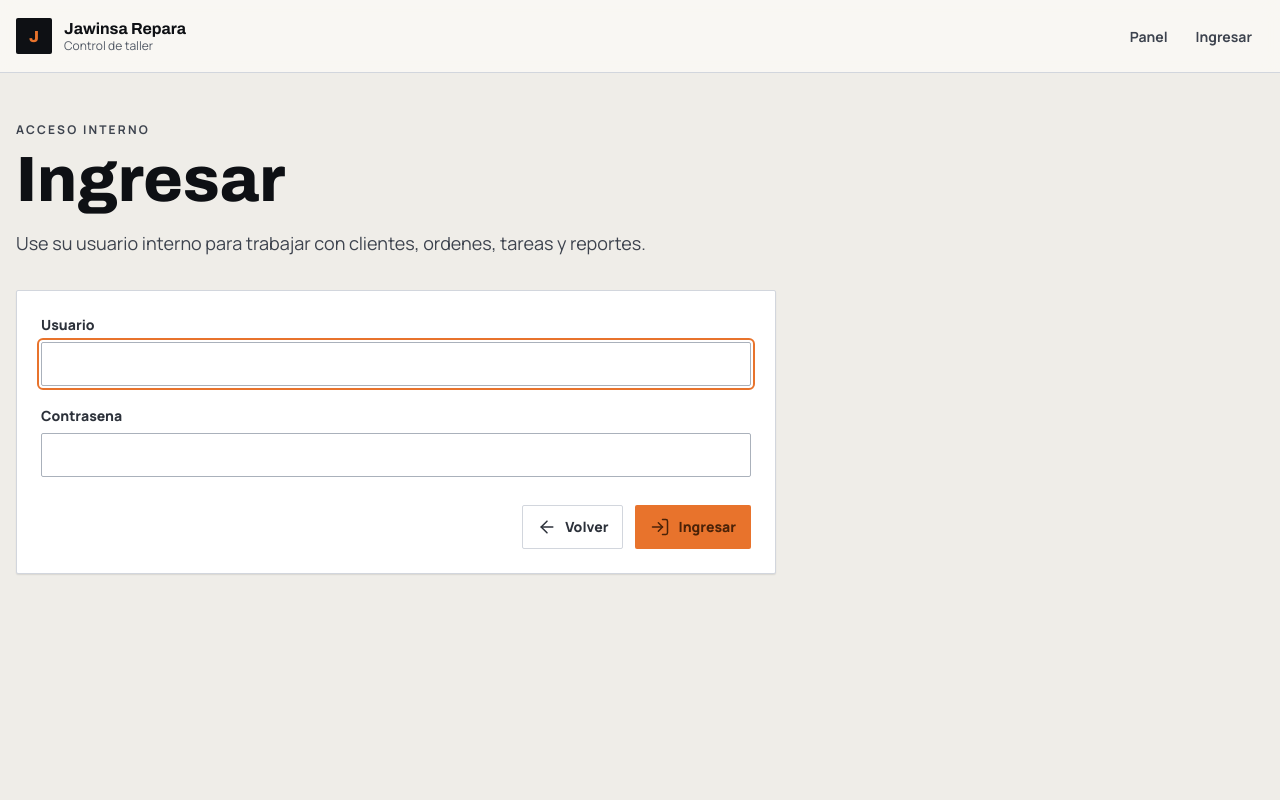
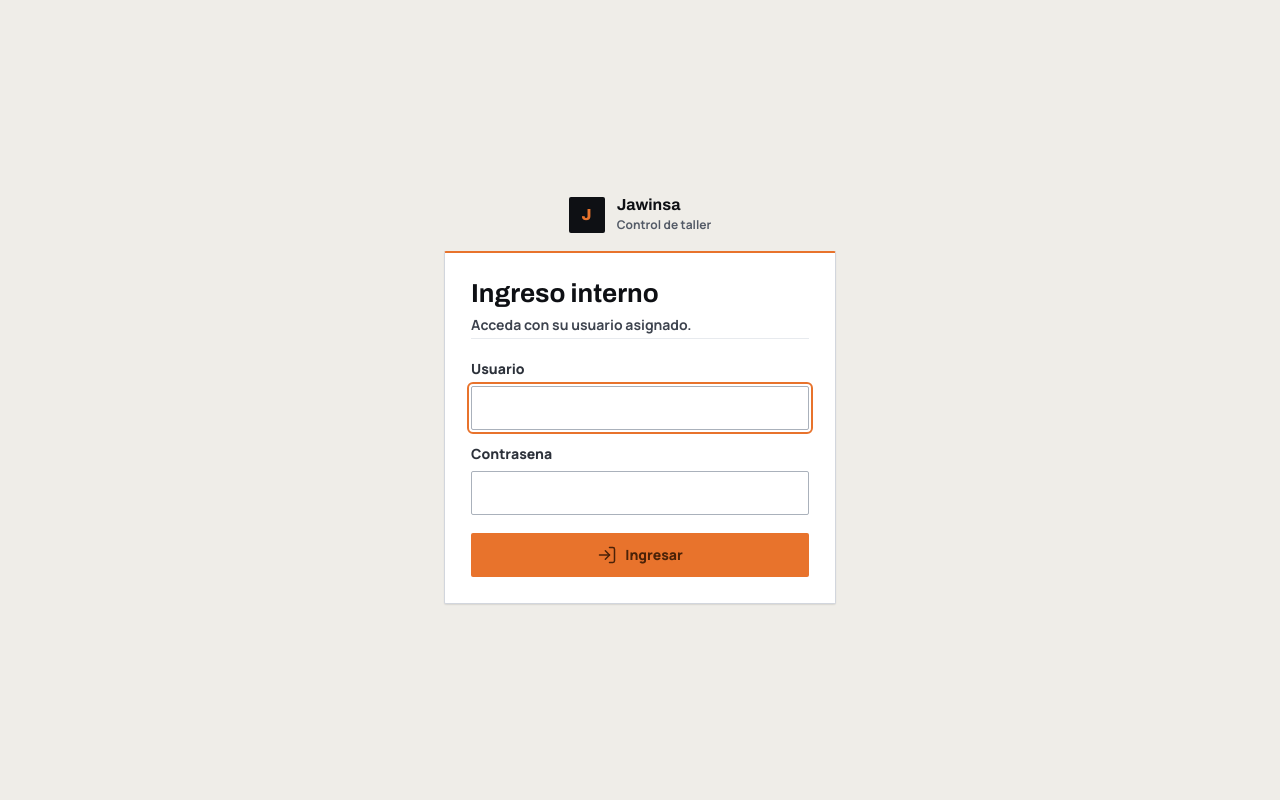
Before and after one commit to WilberC/team-task-tracker, a Django app: page /accounts/login/ in a window 1280 px wide. Run offline with Django 5.2, Linux system fonts and the light colour scheme.

Commit message:
fix(access): make login the root entry
The internal access flow should start at login instead of showing a module landing page. The previous root page conflicted with the desired behavior and also made the login screen inherit the application navigation, which made the authentication step feel like another workspace page rather than a focused entry point.

This redirects the root path to the login route, keeps authenticated users on the role-aware post-login path, and gives the login screen a standalone centered layout without the internal navbar. The login brand now uses the shorter Jawinsa name while the rest of the app branding remains unchanged. The Phase 8 doc and regression test now reflect the root-login contract, and the generated CSS is updated from the production build.

```diff
--- a/src/access/views.py
+++ b/src/access/views.py
@@ -1,5 +1,6 @@
 """Views for authentication flow helpers."""
 
+from django.core.exceptions import PermissionDenied
 from django.shortcuts import redirect
 from django.views import View
 
@@ -17,4 +18,4 @@ class PostLoginRedirectView(View):
             return redirect("sales:list")
         if flags.can_view_workshop:
             return redirect("workshop:list")
-        return redirect("home")
+        raise PermissionDenied("Su usuario no tiene un rol interno asignado.")
--- a/src/assets/scss/main.scss
+++ b/src/assets/scss/main.scss
@@ -584,6 +584,86 @@ tbody tr:last-child td {
   display: grid;
   gap: 20px;
   padding: 24px;
+}
+
+.auth-page {
+  min-height: 100vh;
+  display: grid;
+  place-items: center;
+  padding: 32px 20px;
+  background: var(--paper);
+}
+
+.auth-panel {
+  width: min(100%, 392px);
+  display: grid;
+  gap: 18px;
+}
+
+.auth-card {
+  display: grid;
+  gap: 20px;
+  padding: 26px;
+  border: 1px solid var(--steel-200);
+  border-top: 2px solid var(--accent);
+  border-radius: 2px;
+  background: var(--paper-pure);
+  box-shadow: var(--shadow-1);
+}
+
+.auth-brand {
+  display: inline-flex;
+  align-items: center;
+  justify-content: center;
+  gap: 12px;
+  color: var(--ink);
+  text-align: left;
+}
+
+.auth-brand strong {
+  display: block;
+  font-family: var(--font-display);
+  font-size: 16px;
+  line-height: 1.1;
+}
+
+.auth-brand small {
+  display: block;
+  margin-top: 2px;
+  color: var(--steel-600);
+  font-size: 12px;
+  font-weight: 700;
+}
+
+.auth-header {
+  display: grid;
+  gap: 6px;
+  padding-bottom: 4px;
+  border-bottom: 1px solid var(--steel-100);
+}
+
+.auth-header h1 {
+  margin: 0;
+  font-family: var(--font-display);
+  font-size: 26px;
+  line-height: 1.15;
+}
+
+.auth-header p {
+  margin: 0;
+  color: var(--steel-700);
+  font-size: 14px;
+  font-weight: 700;
+}
+
+.auth-form {
+  display: grid;
+  gap: 14px;
+}
+
+.auth-submit {
+  width: 100%;
+  margin-top: 4px;
 }
 
 .form-field {
--- a/templates/403.html
+++ b/templates/403.html
@@ -7,9 +7,9 @@
     <span data-lucide="lock" aria-hidden="true"></span>
     <h1>Sin permiso</h1>
     <p>No tiene acceso para realizar esta accion. Revise su rol con el administrador del sistema.</p>
-    <a class="button button--primary" href="{% url 'home' %}">
-      <span data-lucide="layout-dashboard" aria-hidden="true"></span>
-      Volver al panel
+    <a class="button button--primary" href="{% url 'login' %}">
+      <span data-lucide="log-in" aria-hidden="true"></span>
+      Ir al ingreso
     </a>
   </section>
 {% endblock %}
--- a/templates/registration/login.html
+++ b/templates/registration/login.html
@@ -1,15 +1,32 @@
-{% extends "base.html" %}
+{% load static %}
+<!doctype html>
+<html lang="es">
+  <head>
+    <meta charset="utf-8">
+    <meta name="viewport" content="width=device-width, initial-scale=1">
+    <title>Ingresar | Jawinsa</title>
+    <link rel="stylesheet" href="{% static 'css/main.css' %}">
+    <script type="module" src="{% static 'js/main.js' %}" defer></script>
+    <script src="https://unpkg.com/lucide@latest/dist/umd/lucide.min.js" defer></script>
+  </head>
+  <body>
+    <main class="auth-page">
+      <section class="auth-panel" aria-labelledby="login-title">
+        <div class="auth-brand">
+          <span class="site-brand__mark" aria-hidden="true">J</span>
+          <span>
+            <strong>Jawinsa</strong>
+            <small>Control de taller</small>
+          </span>
+        </div>
 
-{% block title %}Ingresar | Jawinsa Repara{% endblock %}
-
-{% block content %}
-  <header class="page-header">
-    <p class="eyebrow">ACCESO INTERNO</p>
-    <h1>Ingresar</h1>
-    <p class="page-intro">Use su usuario interno para trabajar con clientes, ordenes, tareas y reportes.</p>
+        <div class="auth-card">
+          <header class="auth-header">
+            <h1 id="login-title">Ingreso interno</h1>
+            <p>Acceda con su usuario asignado.</p>
           </header>
 
-  <form class="form-panel" method="post">
+          <form class="auth-form" method="post">
             {% csrf_token %}
             {% if form.non_field_errors %}
               <div class="form-alert">{{ form.non_field_errors }}</div>
@@ -24,15 +41,20 @@
               {{ form.password }}
               {% if form.password.errors %}<div class="field-errors">{{ form.password.errors }}</div>{% endif %}
             </div>
-    <div class="form-actions">
-      <a class="button button--secondary" href="{% url 'home' %}">
-        <span data-lucide="arrow-left" aria-hidden="true"></span>
-        Volver
-      </a>
-      <button class="button button--primary" type="submit">
+            <button class="button button--primary auth-submit" type="submit">
               <span data-lucide="log-in" aria-hidden="true"></span>
               Ingresar
             </button>
+          </form>
         </div>
-  </form>
-{% endblock %}
+      </section>
+    </main>
+    <script>
+      window.addEventListener("DOMContentLoaded", () => {
+        if (window.lucide) {
+          window.lucide.createIcons();
+        }
+      });
+    </script>
+  </body>
+</html>
--- a/tracker/urls.py
+++ b/tracker/urls.py
@@ -3,16 +3,19 @@
 from django.contrib import admin
 from django.contrib.auth.views import LoginView, LogoutView
 from django.urls import include, path
-from django.views.generic import TemplateView
+from django.views.generic import RedirectView
 
 from src.access.views import PostLoginRedirectView
 from src.workshop.views import ClientStatusView
 
 urlpatterns = [
-    path("", TemplateView.as_view(template_name="home.html"), name="home"),
+    path("", RedirectView.as_view(pattern_name="login", permanent=False), name="home"),
     path(
         "accounts/login/",
-        LoginView.as_view(template_name="registration/login.html"),
+        LoginView.as_view(
+            template_name="registration/login.html",
+            redirect_authenticated_user=True,
+        ),
         name="login",
     ),
     path("accounts/redirect/", PostLoginRedirectView.as_view(), name="post_login"),
```
Also changed, not shown: docs/implementation/phase-8-user-roles-permissions.md (+2 -2 lines), src/access/tests/test_roles.py (+3 -3 lines), static/css/main.css. Lines whose indentation alone changed are shown as unchanged.
